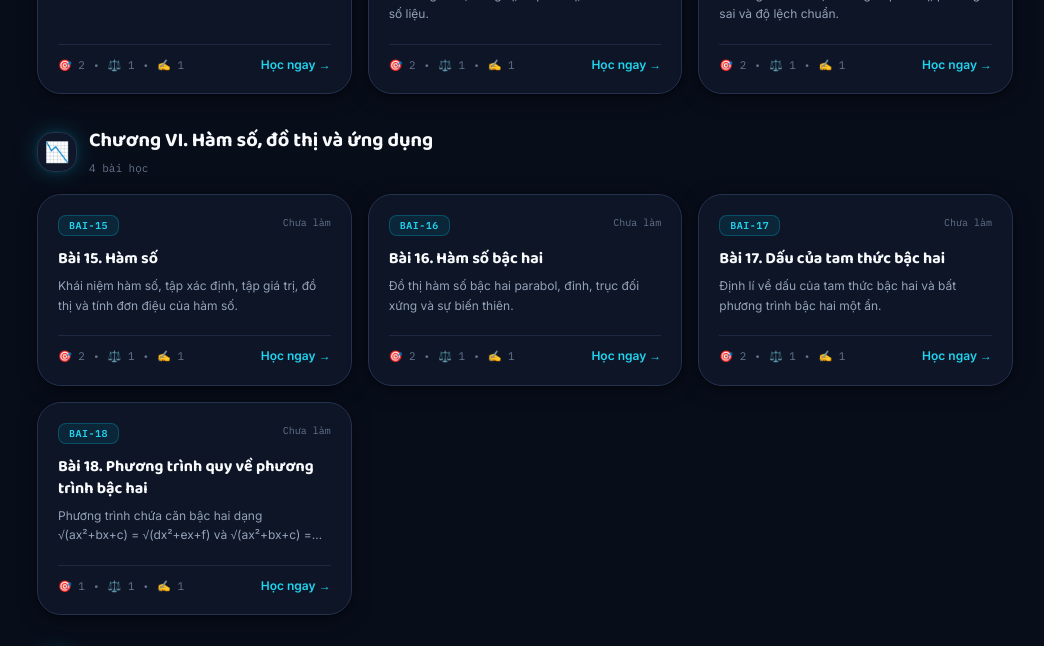
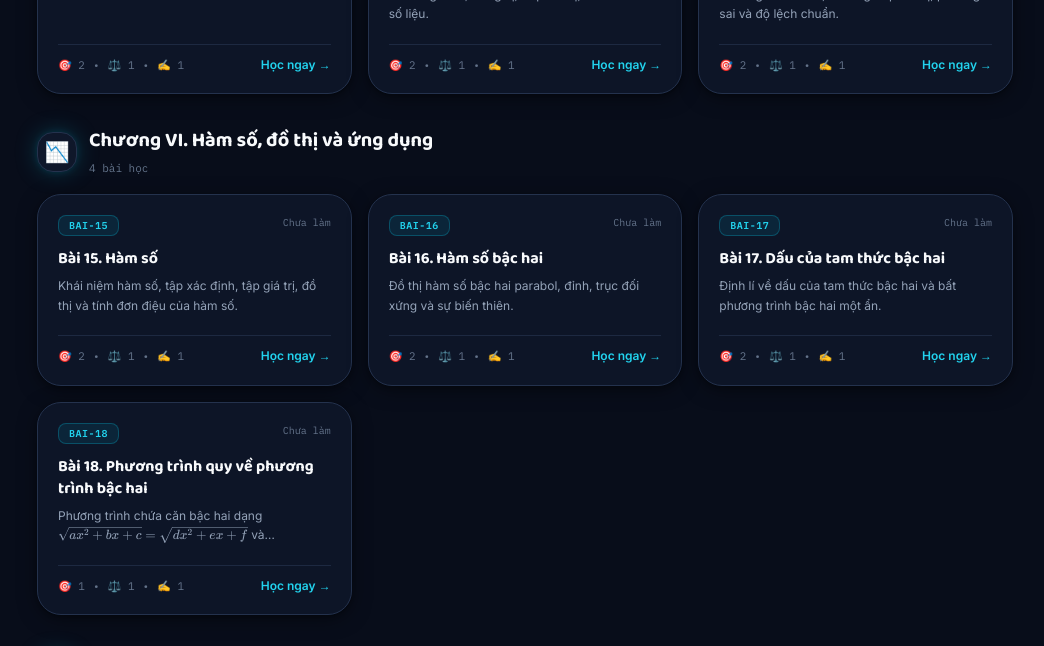
Before and after one commit to nongchuchuyen2021-svg/chinh-phuc-toan-10, a Next.js app: page / in a window 1280 px wide. Shown: the part 2480-3126 px from the top of the page, without its empty margins (115-1159 px from the left). Built offline with nearby package versions, Linux system fonts and the light colour scheme.

Commit message:
fix: chuan hoa hien thi KaTeX cho cong thuc to hop va casio

```diff
--- a/app/casio/page.tsx
+++ b/app/casio/page.tsx
@@ -186,7 +186,7 @@ export default function CasioPage() {
                           {tip.category}
                         </span>
                         <h3 className="text-base sm:text-lg font-bold text-star group-hover:text-cyan-glow transition">
-                          {tip.title}
+                          <MathText content={tip.title} />
                         </h3>
                       </div>
                     </div>
--- a/components/FormulaClient.tsx
+++ b/components/FormulaClient.tsx
@@ -151,7 +151,7 @@ export default function FormulaClient() {
                                 </span>
                               )}
                               <h3 className="font-display font-bold text-sm sm:text-base text-star">
-                                {f.name}
+                                <MathText content={f.name} />
                               </h3>
                             </div>
                             <button
--- a/components/HomeClient.tsx
+++ b/components/HomeClient.tsx
@@ -301,7 +301,7 @@ export default function HomeClient({ counts }: { counts: Record<string, LessonCo
 
                           {lesson.desc && (
                             <p className="mt-1.5 text-xs text-star-soft line-clamp-2 leading-relaxed">
-                              {lesson.desc}
+                              <MathText content={lesson.desc} />
                             </p>
                           )}
                         </div>
--- a/components/MathText.tsx
+++ b/components/MathText.tsx
@@ -29,10 +29,19 @@ function formatBoldToHtml(content: string): string {
 
 // Chuẩn hóa cú pháp LaTeX tự động:
 // 1. Chuyển các vectơ 2 chữ cái viết hoa (\vec{AB}) thành \overrightarrow{AB}
-// 2. Tự động bọc $..$ nếu chuỗi chứa cú pháp LaTeX (\le, \ge, \frac,...) nhưng thiếu dấu $
+// 2. Tự động bọc $..$ cho các ký hiệu tổ hợp, chỉnh hợp, hoán vị thô (A_n^k, C_n^k, P_n) nếu chưa có $
+// 3. Tự động bọc $..$ nếu chuỗi chứa cú pháp LaTeX (\le, \ge, \frac,...) nhưng thiếu dấu $
 function normalizeLatex(text: string): string {
   if (!text) return "";
   let res = text.replace(/\\vec\{([A-Z]{2,})\}/g, "\\overrightarrow{$1}");
+
+  // Tự động nhận diện công thức tổ hợp thô dạng A_n^k, C_n^k, P_n nếu chưa có dấu $
+  res = res.replace(/(^|[^\$])\b([AC])_([0-9a-zA-Z]+)\^([0-9a-zA-Z]+)\b(?!\$)/g, (_, p1, p2, p3, p4) => {
+    return `${p1}$${p2}_{${p3}}^{${p4}}$`;
+  });
+  res = res.replace(/(^|[^\$])\b(P)_([0-9a-zA-Z]+)\b(?!\$)/g, (_, p1, p2, p3) => {
+    return `${p1}$${p2}_{${p3}}$`;
+  });
 
   // Kiểm tra nếu chưa có dấu $ hoặc \[ hoặc \(
   const hasDelimiters = res.includes("$") || res.includes("\\[") || res.includes("\\(");
--- a/data/casio-tips.ts
+++ b/data/casio-tips.ts
@@ -182,7 +182,7 @@ export const CASIO_TIPS: CasioTip[] = [
   {
     id: "casio-08",
     category: "Đại số tổ hợp",
-    title: "Tính Giai thừa n!, Chỉnh hợp A_n^k & Tổ hợp C_n^k",
+    title: "Tính Giai thừa $n!$, Chỉnh hợp $A_n^k$ & Tổ hợp $C_n^k$",
     model: "fx-580VNX & fx-880BTG",
     icon: "🎲",
     shortcut: "[x!] (Giai thừa) | [SHIFT] [×] (P) | [SHIFT] [÷] (C)",
@@ -273,7 +273,7 @@ export const CASIO_TIPS: CasioTip[] = [
   {
     id: "casio-12",
     category: "Đường tròn trong Oxy",
-    title: "Xác Định Tâm & Bán Kính Đường Tròn x² + y² - 2ax - 2by + c = 0",
+    title: "Xác Định Tâm & Bán Kính Đường Tròn $x^2 + y^2 - 2ax - 2by + c = 0$",
     model: "fx-580VNX & fx-880BTG",
     icon: "⭕",
     shortcut: "Biểu thức R = sqrt(a^2 + b^2 - c)",
--- a/data/curriculum.ts
+++ b/data/curriculum.ts
@@ -61,7 +61,7 @@ export const CURRICULUM: Topic[] = [
       { id: "bai-15", title: "Bài 15. Hàm số", desc: "Khái niệm hàm số, tập xác định, tập giá trị, đồ thị và tính đơn điệu của hàm số.", available: true },
       { id: "bai-16", title: "Bài 16. Hàm số bậc hai", desc: "Đồ thị hàm số bậc hai parabol, đỉnh, trục đối xứng và sự biến thiên.", available: true },
       { id: "bai-17", title: "Bài 17. Dấu của tam thức bậc hai", desc: "Định lí về dấu của tam thức bậc hai và bất phương trình bậc hai một ẩn.", available: true },
-      { id: "bai-18", title: "Bài 18. Phương trình quy về phương trình bậc hai", desc: "Phương trình chứa căn bậc hai dạng √(ax²+bx+c) = √(dx²+ex+f) và √(ax²+bx+c) = dx+e.", available: true },
+      { id: "bai-18", title: "Bài 18. Phương trình quy về phương trình bậc hai", desc: "Phương trình chứa căn bậc hai dạng $\\sqrt{ax^2+bx+c} = \\sqrt{dx^2+ex+f}$ và $\\sqrt{ax^2+bx+c} = dx+e$.", available: true },
     ],
   },
   {
@@ -81,8 +81,8 @@ export const CURRICULUM: Topic[] = [
     emoji: "🎲",
     lessons: [
       { id: "bai-23", title: "Bài 23. Quy tắc đếm", desc: "Quy tắc cộng, quy tắc nhân và sơ đồ hình cây trong các bài toán đếm.", available: true },
-      { id: "bai-24", title: "Bài 24. Hoán vị, chỉnh hợp và tổ hợp", desc: "Định nghĩa và công thức tính số hoán vị P_n, chỉnh hợp A_n^k, tổ hợp C_n^k.", available: true },
-      { id: "bai-25", title: "Bài 25. Nhị thức Newton", desc: "Công thức khai triển nhị thức Newton (a+b)⁴ và (a+b)⁵.", available: true },
+      { id: "bai-24", title: "Bài 24. Hoán vị, chỉnh hợp và tổ hợp", desc: "Định nghĩa và công thức tính số hoán vị $P_n$, chỉnh hợp $A_n^k$, tổ hợp $C_n^k$.", available: true },
+      { id: "bai-25", title: "Bài 25. Nhị thức Newton", desc: "Công thức khai triển nhị thức Newton $(a+b)^4$ và $(a+b)^5$.", available: true },
     ],
   },
   {
@@ -90,7 +90,7 @@ export const CURRICULUM: Topic[] = [
     name: "Chương IX. Tính xác suất theo định nghĩa cổ điển",
     emoji: "🎯",
     lessons: [
-      { id: "bai-26", title: "Bài 26. Biến cố và định nghĩa cổ điển của xác suất", desc: "Không gian mẫu, biến cố, định nghĩa cổ điển xác suất P(A) = n(A)/n(Ω).", available: true },
+      { id: "bai-26", title: "Bài 26. Biến cố và định nghĩa cổ điển của xác suất", desc: "Không gian mẫu, biến cố, định nghĩa cổ điển xác suất $P(A) = \\frac{n(A)}{n(\\Omega)}$.", available: true },
       { id: "bai-27", title: "Bài 27. Thực hành tính xác suất theo định nghĩa cổ điển", desc: "Sử dụng các quy tắc đếm, hoán vị, chỉnh hợp, tổ hợp để tính xác suất biến cố.", available: true },
     ],
   },
--- a/data/formulas.ts
+++ b/data/formulas.ts
@@ -37,13 +37,13 @@ export const FORMULA_CATEGORIES: FormulaCategory[] = [
       },
       {
         id: "dien-tich-r-lon",
-        name: "Diện tích theo bán kính ngoại tiếp R",
+        name: "Diện tích theo bán kính ngoại tiếp $R$",
         latex: "S = \\frac{abc}{4R} \\implies R = \\frac{abc}{4S}",
         tag: "Diện tích"
       },
       {
         id: "dien-tich-r-nho",
-        name: "Diện tích theo bán kính nội tiếp r",
+        name: "Diện tích theo bán kính nội tiếp $r$",
         latex: "S = p \\cdot r \\implies r = \\frac{S}{p}",
         tag: "Diện tích"
       }
@@ -145,21 +145,21 @@ export const FORMULA_CATEGORIES: FormulaCategory[] = [
     formulas: [
       {
         id: "hoan-vi",
-        name: "Số hoán vị (P_n)",
+        name: "Số hoán vị ($P_n$)",
         latex: "P_n = n! = n \\times (n-1) \\times \\dots \\times 1",
         note: "Quy ước: $0! = 1$",
         tag: "Tổ hợp"
       },
       {
         id: "chinh-hop",
-        name: "Số chỉnh hợp (A_n^k)",
+        name: "Số chỉnh hợp ($A_n^k$)",
         latex: "A_n^k = \\frac{n!}{(n-k)!} \\quad (1 \\le k \\le n)",
         note: "Chọn k phần tử trong n phần tử CÓ XẾP THỨ TỰ",
         tag: "Tổ hợp"
       },
       {
         id: "to-hop",
-        name: "Số tổ hợp (C_n^k)",
+        name: "Số tổ hợp ($C_n^k$)",
         latex: "C_n^k = \\frac{n!}{k!(n-k)!} \\quad (0 \\le k \\le n)",
         note: "Chọn k phần tử trong n phần tử KHÔNG KỂ THỨ TỰ",
         tag: "Tổ hợp"
@@ -193,19 +193,19 @@ export const FORMULA_CATEGORIES: FormulaCategory[] = [
     formulas: [
       {
         id: "so-trung-binh",
-        name: "Số trung bình cộng (x̄)",
+        name: "Số trung bình cộng ($\\bar{x}$)",
         latex: "\\bar{x} = \\frac{x_1 + x_2 + \\dots + x_n}{n} = \\frac{1}{n} \\sum_{i=1}^k m_i x_i",
         tag: "Số đo xu thế"
       },
       {
         id: "phuong-sai",
-        name: "Phương sai mẫu (s²)",
+        name: "Phương sai mẫu ($s^2$)",
         latex: "s^2 = \\frac{1}{n} \\sum_{i=1}^n (x_i - \\bar{x})^2 = \\frac{1}{n} \\sum_{i=1}^n x_i^2 - (\\bar{x})^2",
         tag: "Độ phân tán"
       },
       {
         id: "do-lech-chuan",
-        name: "Độ lệch chuẩn (s)",
+        name: "Độ lệch chuẩn ($s$)",
         latex: "s = \\sqrt{s^2}",
         note: "Đơn vị cùng đơn vị với mẫu số liệu ban đầu",
         tag: "Độ phân tán"
```
